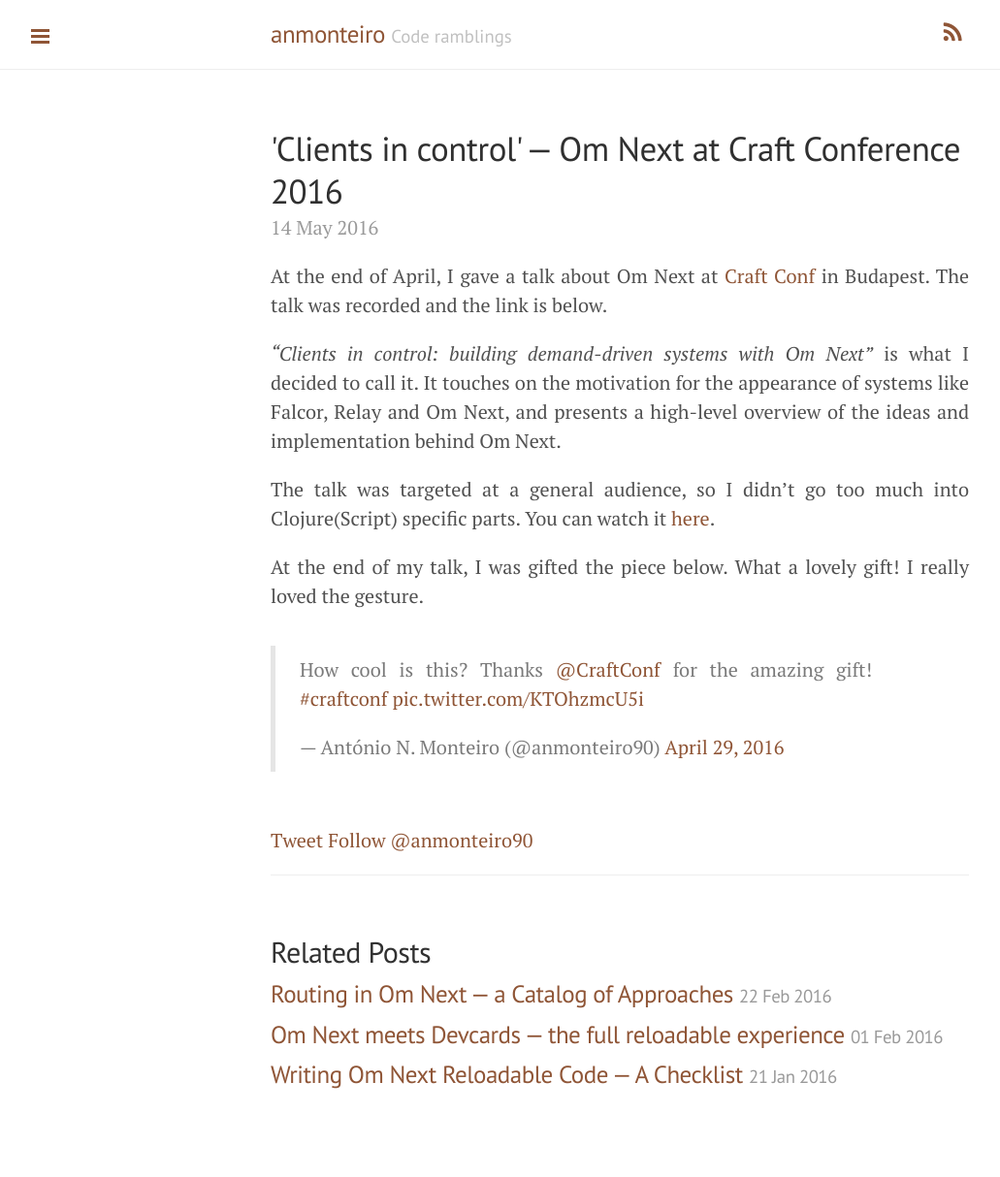
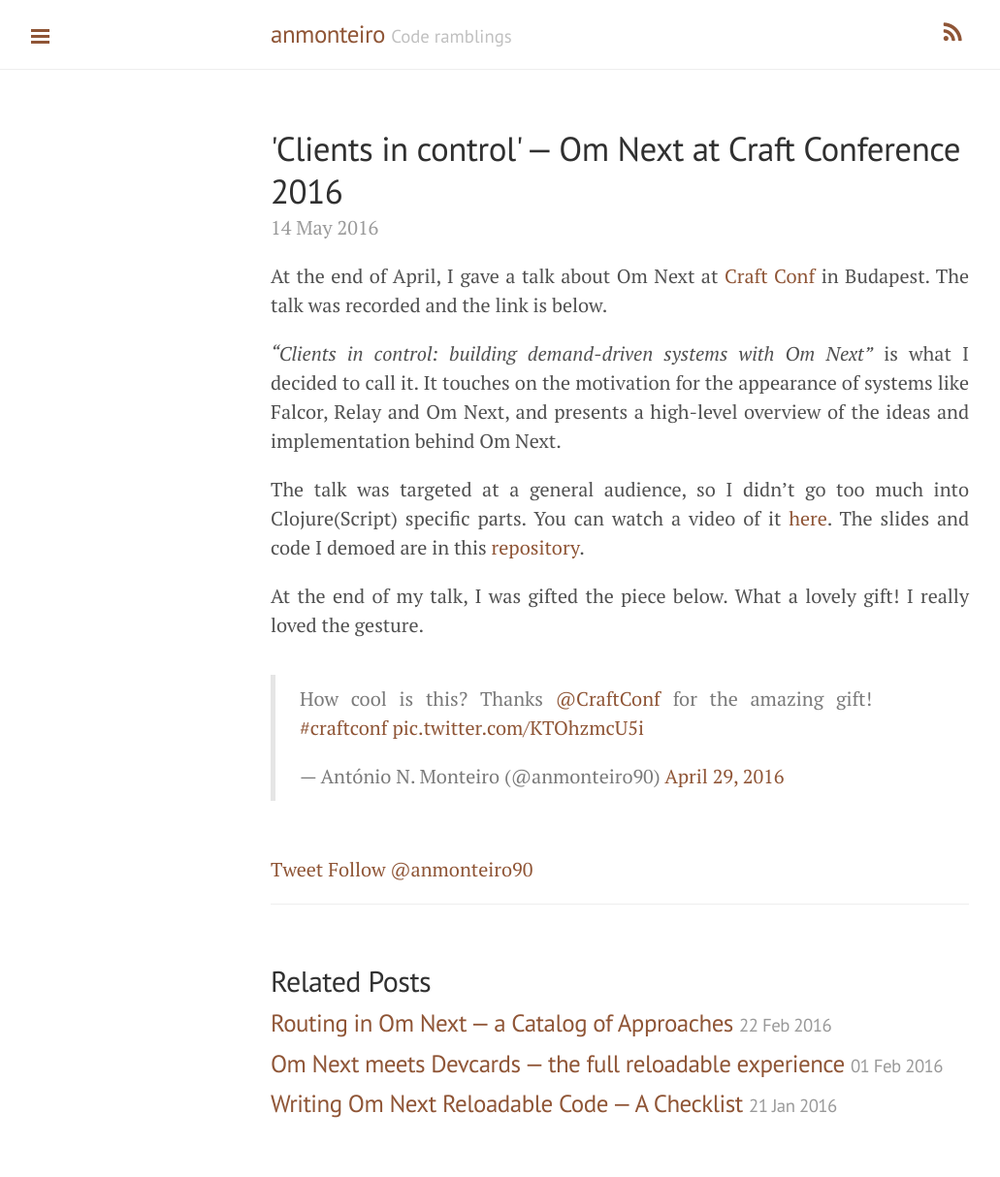
Before and after one commit to anmonteiro/anmonteiro.github.io, a Jekyll site: the page built from _posts/2016-05-14-clients-in-control-om-next-craft-conf-2016.md, in a window 1280 px wide. Shown: the whole page at 97% size, without its empty margins (1-1032 px from the left). Built offline with Jekyll 4.4.1, drawn with Linux system fonts in a browser that asks for light colours; comment, search, counter and statistics services are not loaded; before the commit the page ends 1184 px from its top, so only the background shows below that.

Commit message:
add demo & slides link

```diff
--- a/_posts/2016-05-14-clients-in-control-om-next-craft-conf-2016.md
+++ b/_posts/2016-05-14-clients-in-control-om-next-craft-conf-2016.md
@@ -10,7 +10,7 @@
 
 *"Clients in control: building demand-driven systems with Om Next"* is what I decided to call it. It touches on the motivation for the appearance of systems like Falcor, Relay and Om Next, and presents a high-level overview of the ideas and implementation behind Om Next.
 
-The talk was targeted at a general audience, so I didn't go too much into Clojure(Script) specific parts. You can watch it [here](http://www.ustream.tv/recorded/86179814).
+The talk was targeted at a general audience, so I didn't go too much into Clojure(Script) specific parts. You can watch a video of it [here](http://www.ustream.tv/recorded/86179814). The slides and code I demoed are in this [repository](https://github.com/anmonteiro/craftconf-demo).
 
 At the end of my talk, I was gifted the piece below. What a lovely gift! I really loved the gesture.
 
```
